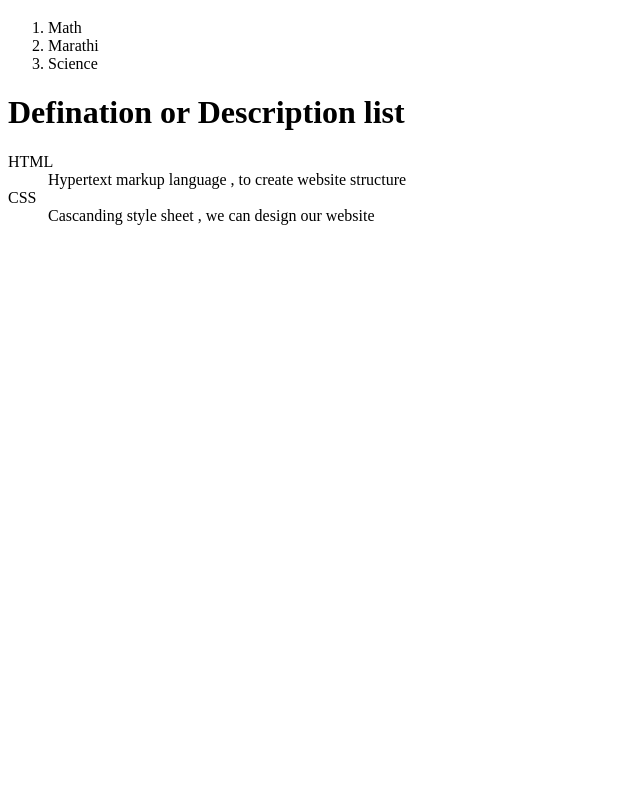
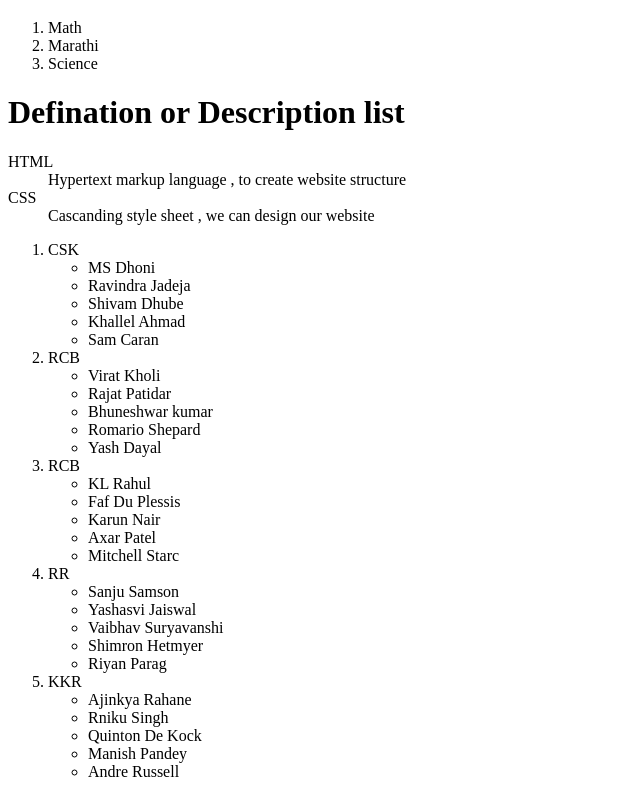
Before and after one commit to Jayu3280/learning_html, a plain HTML site: page list_types.html in a window 1280 px wide. Shown: the part 399-1196 px from the top of the page, without its empty margins (0-640 px from the left). Before the commit the page ends 800 px from the top, so only its background shows below. Drawn offline with Linux system fonts and the light colour scheme.

Commit message:
Add The list

```diff
--- a/list_types.html
+++ b/list_types.html
@@ -43,6 +43,57 @@
         <dd>Cascanding style sheet , we can design our website</dd>
       </d1>
 
+      <ol type="1">
+        <li>CSK</li>
+        <ul>
+          <li>MS Dhoni</li>
+          <li>Ravindra Jadeja</li>
+          <li>Shivam Dhube</li>
+          <li>Khallel Ahmad</li>
+          <li>Sam Caran</li>
+        </ul>
+
+        <li>RCB</li>
+        <ul>
+          <li>Virat Kholi</li>
+          <li>Rajat Patidar</li>
+          <li>Bhuneshwar kumar</li>
+          <li>Romario Shepard</li>
+          <li>Yash Dayal</li>
+
+        </ul>
+
+
+           <li>RCB</li>
+        <ul>
+          <li>KL Rahul</li>
+          <li>Faf Du Plessis</li>
+          <li>Karun Nair</li>
+          <li>Axar Patel</li>
+          <li>Mitchell Starc</li>
+        </ul>
+
+
+           <li>RR</li>
+        <ul>
+          <li>Sanju Samson</li>
+          <li>Yashasvi Jaiswal</li>
+          <li>Vaibhav Suryavanshi</li>
+          <li>Shimron Hetmyer</li>
+          <li>Riyan Parag</li>
+        </ul>
+
+        <li>KKR</li>
+        <ul>
+          <li>Ajinkya Rahane</li>
+          <li>Rniku Singh</li>
+          <li>Quinton De Kock</li>
+          <li>Manish Pandey</li>
+          <li>Andre Russell</li>
+        </ul>
+      </ol>
+
+
 
 
 </body>
```
